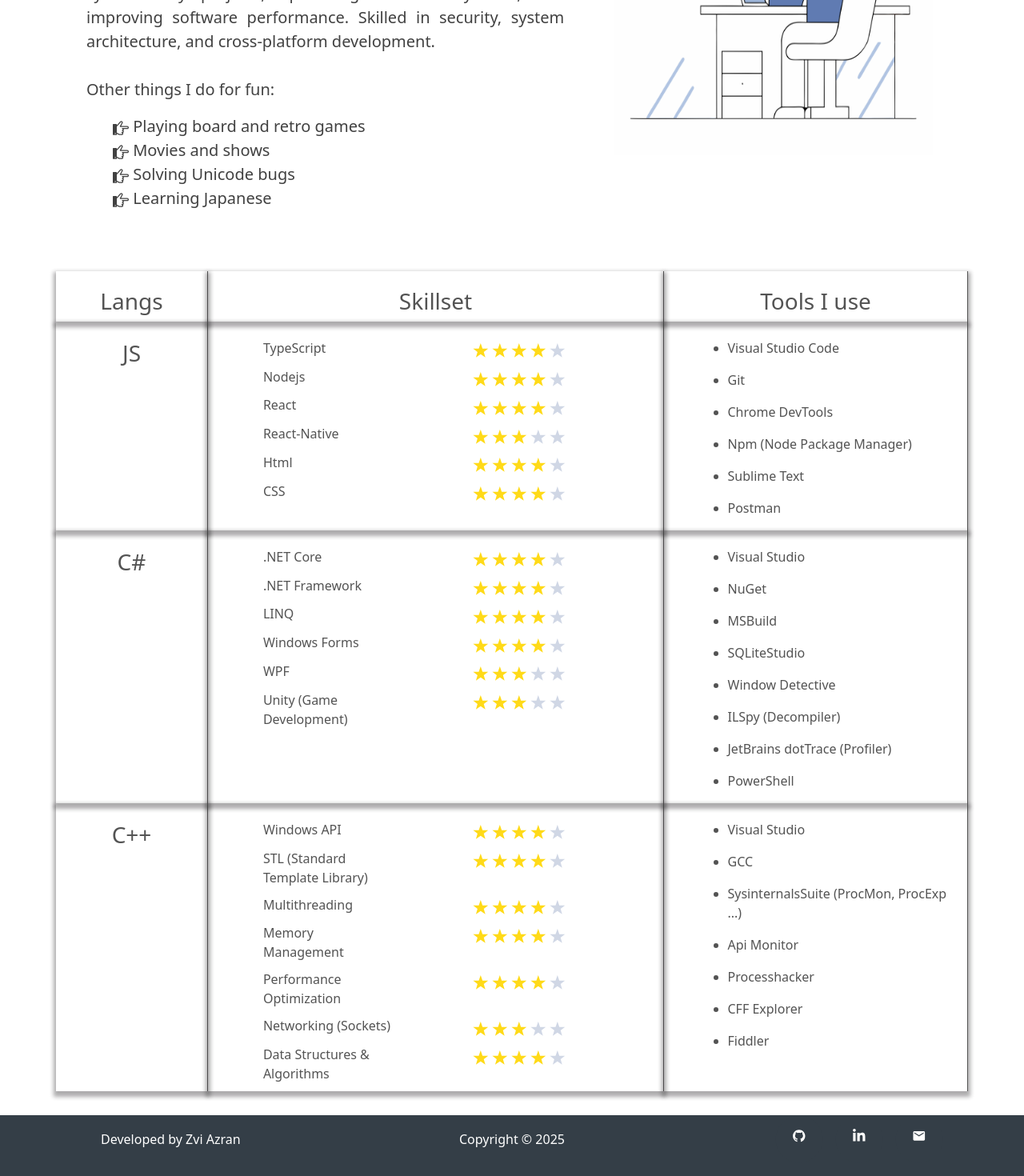
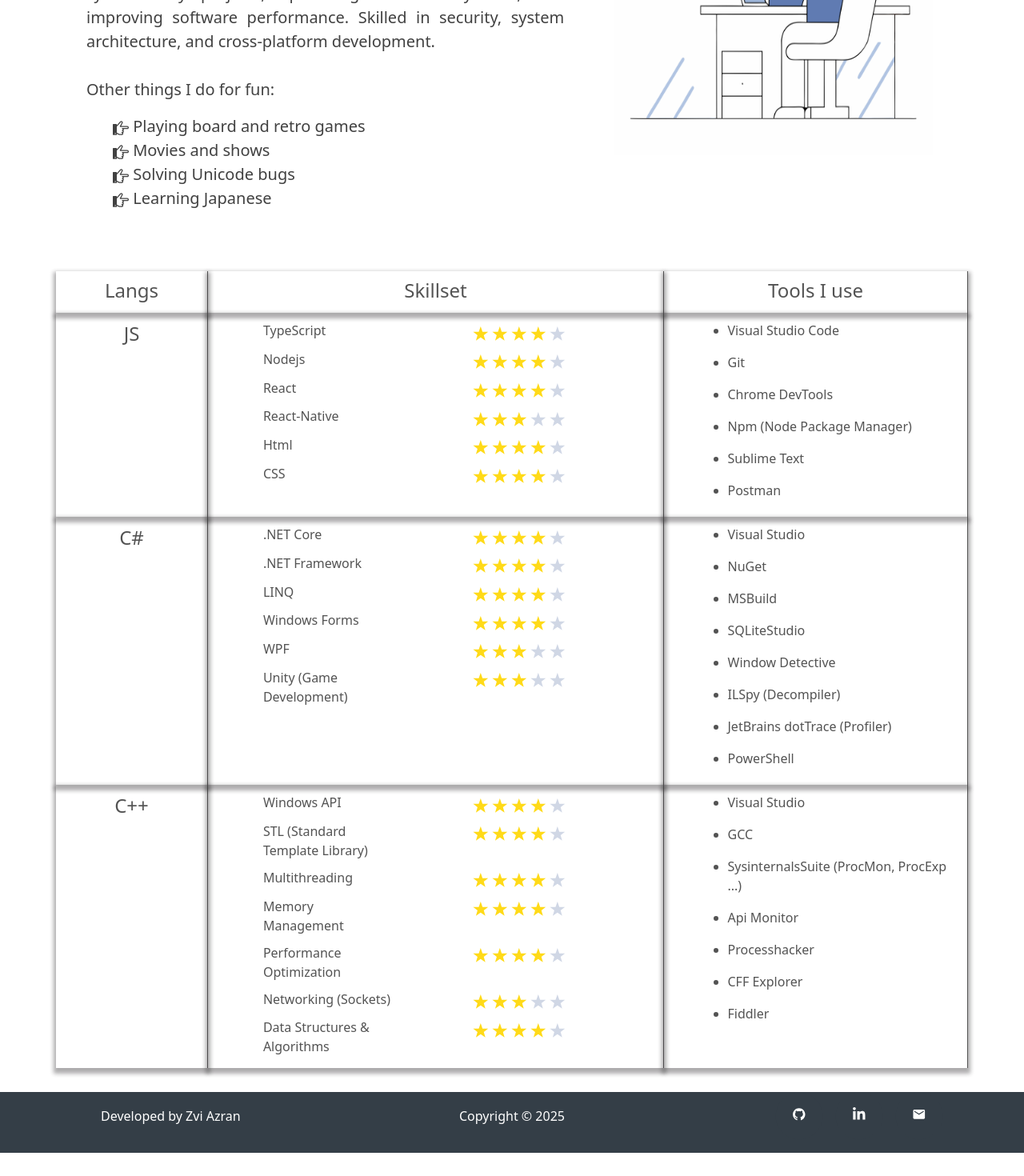
Before and after one commit to zviazran/unicode-toolset, a React (Vite) app: page /unicode-toolset/about in a window 1280 px wide. Shown: the part 397-1867 px from the top of the page at 80% size. After the commit the page ends 1838 px from the top, so only its background shows below. Built offline with nearby package versions, Linux system fonts and the light colour scheme.

Commit message:
change about page ui for screen changes

```diff
--- a/src/App.css
+++ b/src/App.css
@@ -181,7 +181,6 @@ html {
 
 @media (max-width: 767px) {
   .navbar {
-    padding: 1rem 2rem !important;
     font-size: 1.4rem !important;
     background-color: #343e47 !important;
   }
@@ -435,7 +434,7 @@ html {
 }
 
 .social-icon {
-  margin-top: 10px;
+  margin-top: 14px;
 }
 
 /* --------- */
@@ -788,7 +787,8 @@ html {
   background-color: transparent !important;
   opacity: 0.9 !important;
   transition: all 0.5s ease 0s !important;
-  padding-top: 21px !important;
+  padding-top: 10px !important;
+  padding-bottom: 5px !important;
 }
 .skill-heading {
   padding-top: 2px !important;
@@ -832,6 +832,6 @@ html {
 
 @media (max-width: 767px) {
   .skill-tools-wrapper{
-    flex-direction: column;
+    font-size: smaller;
   }
 }
--- a/src/components/About/About.tsx
+++ b/src/components/About/About.tsx
@@ -29,19 +29,19 @@ const About: React.FC = () => {
         </Row>
         <Row className="skill-tools-wrapper">
           <Col xs={2} className="skill-wrapper">
-            <h3>
+            <h4>
               Langs
-            </h3>
+            </h4>
           </Col>
           <Col xs={6} className="skill-wrapper">
-            <h3>
+            <h4>
               Skillset
-            </h3>
+            </h4>
           </Col>
           <Col xs={4} className="skill-wrapper">
-            <h3>
+            <h4>
               Tools I use
-            </h3>
+            </h4>
           </Col>
         </Row>
         <Skillset title="JS" skills={JS_SKILLS} tools={JS_TOOLS} />
--- a/src/components/About/Skillset.tsx
+++ b/src/components/About/Skillset.tsx
@@ -12,7 +12,7 @@ const Skillset: React.FC<SkillsetProps> = ({ title, skills, tools }) => {
   return (
     <Row className="skill-tools-wrapper">
       <Col xs={2} className="skill-wrapper">
-        <h3 className="skill-heading">{title}</h3>
+        <h4 className="skill-heading">{title}</h4>
       </Col>
 
       <Col xs={6} className="skill-wrapper">
```
